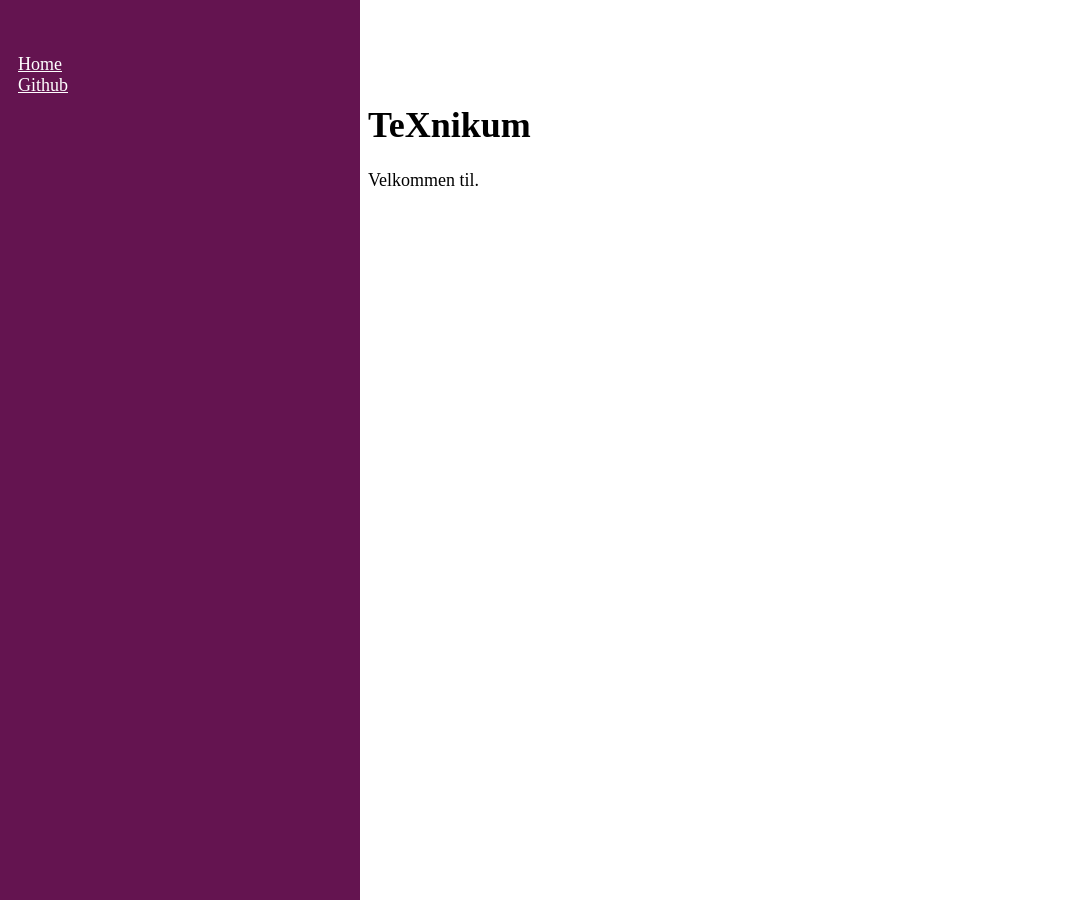
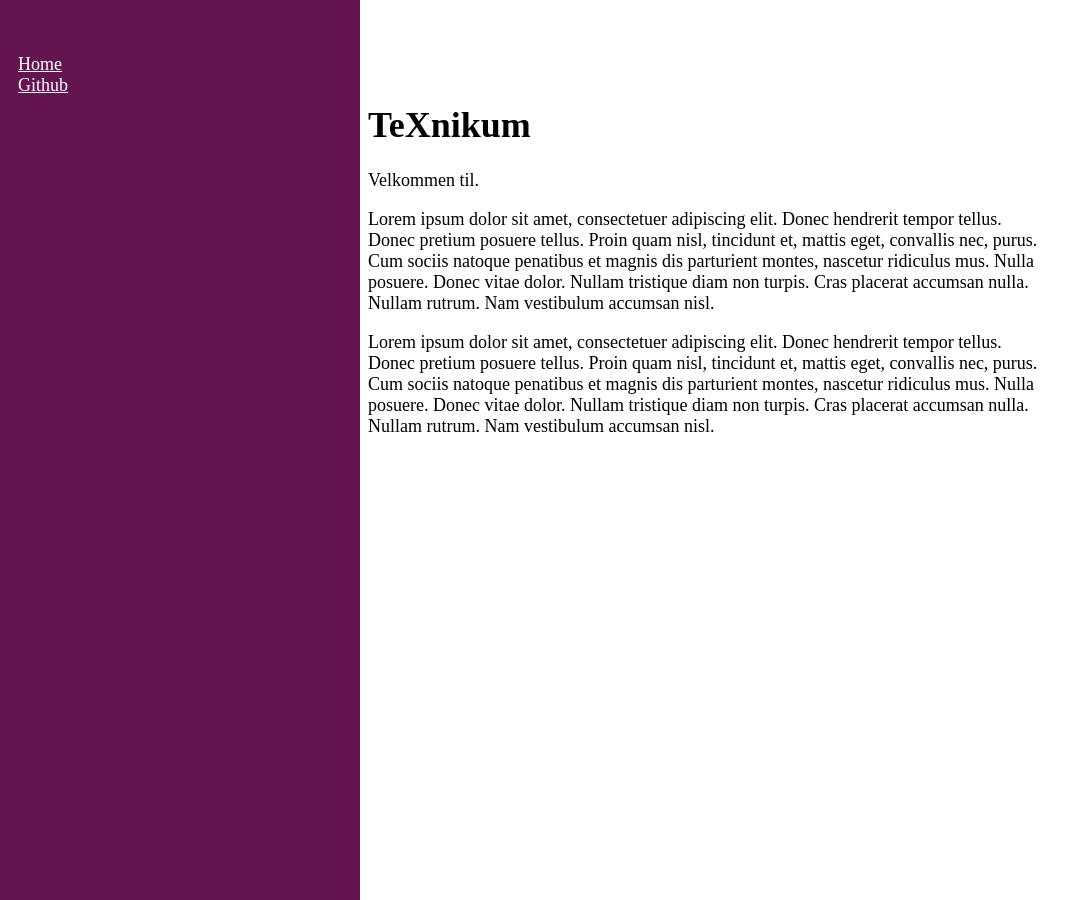
Before and after one commit to TeXnikum/TeXnikum.github.io, a Jekyll site: the page built from hello.md, in a window 1280 px wide. Shown: the whole page, without its empty margins (0-1081 px from the left). Built offline with Jekyll 4.4.1, drawn with Linux system fonts in a browser that asks for light colours.

Commit message:
added test text

```diff
--- a/hello.md
+++ b/hello.md
@@ -3,3 +3,7 @@
 ---
 # TeXnikum
 Velkommen til.
+
+Lorem ipsum dolor sit amet, consectetuer adipiscing elit. Donec hendrerit tempor tellus. Donec pretium posuere tellus. Proin quam nisl, tincidunt et, mattis eget, convallis nec, purus. Cum sociis natoque penatibus et magnis dis parturient montes, nascetur ridiculus mus. Nulla posuere. Donec vitae dolor. Nullam tristique diam non turpis. Cras placerat accumsan nulla. Nullam rutrum. Nam vestibulum accumsan nisl.
+
+Lorem ipsum dolor sit amet, consectetuer adipiscing elit. Donec hendrerit tempor tellus. Donec pretium posuere tellus. Proin quam nisl, tincidunt et, mattis eget, convallis nec, purus. Cum sociis natoque penatibus et magnis dis parturient montes, nascetur ridiculus mus. Nulla posuere. Donec vitae dolor. Nullam tristique diam non turpis. Cras placerat accumsan nulla. Nullam rutrum. Nam vestibulum accumsan nisl.
```
